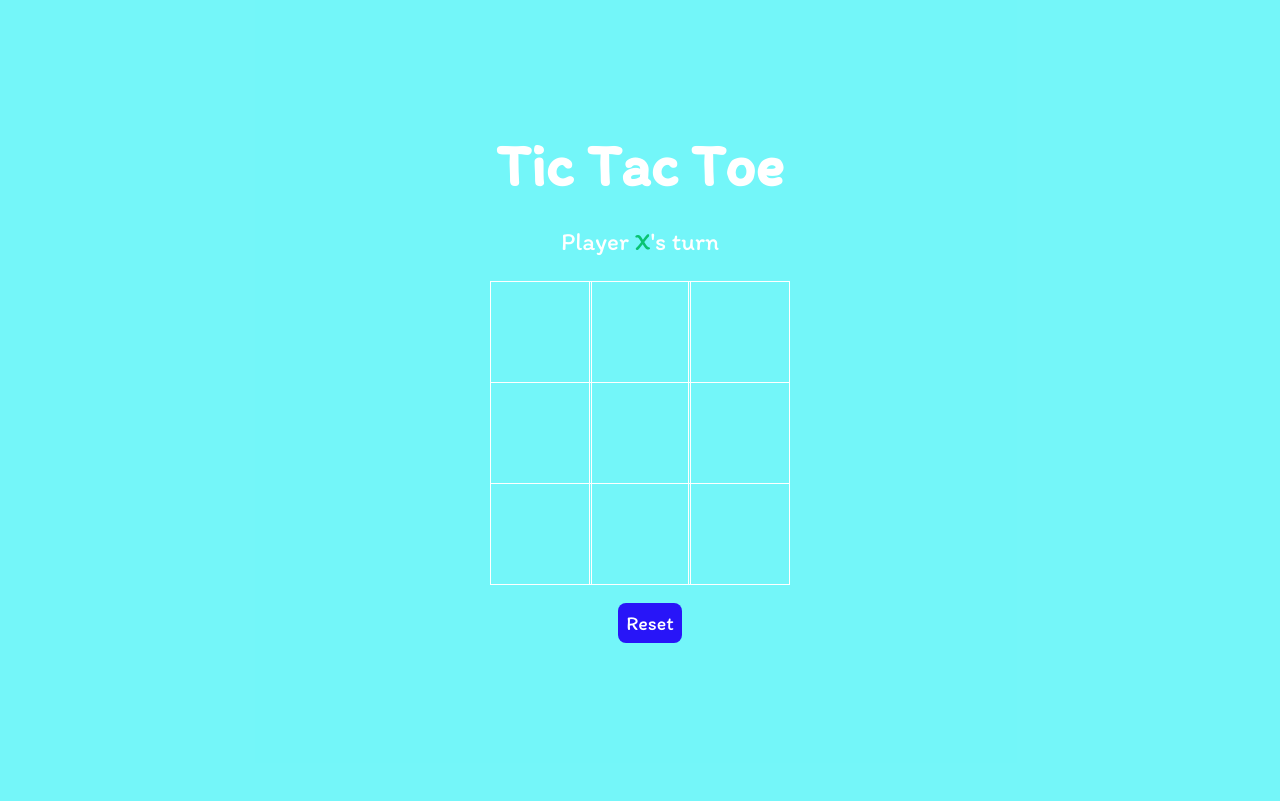
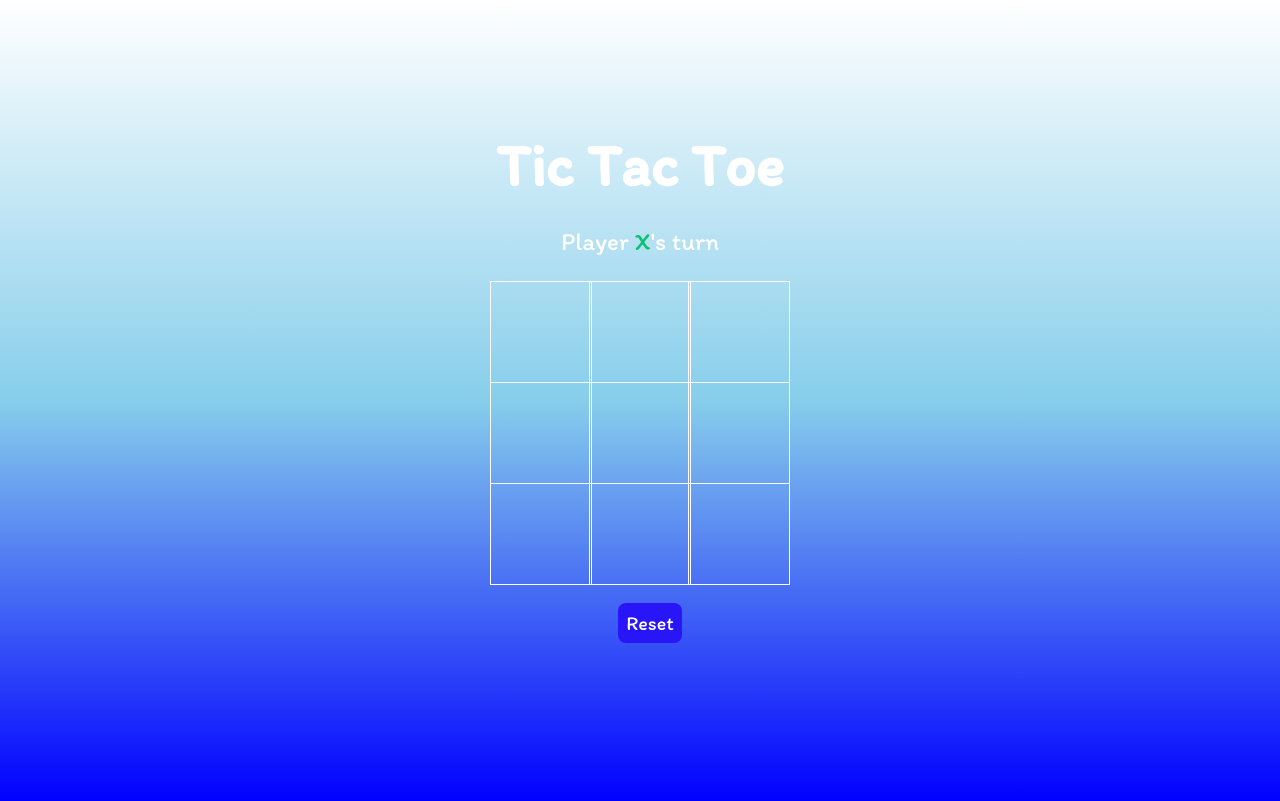
Before and after one commit to RaguPalani/PRODIGY_WD_03, a plain HTML site: page index.html in a window 1280 px wide. Drawn offline with Linux system fonts and the light colour scheme.

Commit message:
Update style.css

```diff
--- a/style.css
+++ b/style.css
@@ -5,7 +5,7 @@
 }
 
 .background {
-    background-color: #32f2f6ad;
+    background-image: linear-gradient(white,skyblue, blue);
     height: 100vh;
     padding-top: 1px;
 }
```
